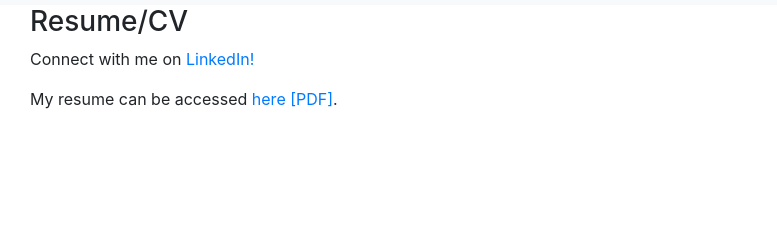
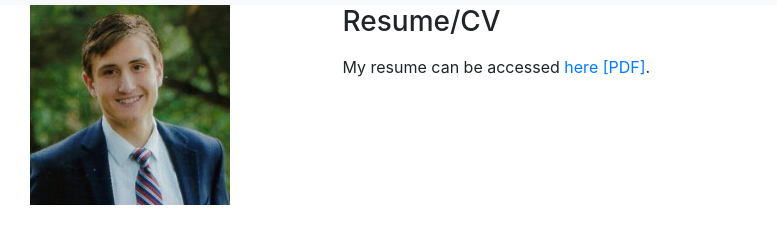
Before and after one commit to Dmartin42/Dmartin42.github.io, a plain HTML site: page CV.html in a window 1280 px wide. Shown: the part 51-294 px from the top of the page, without its empty margins (0-777 px from the left). Drawn offline with nearby package versions, Linux system fonts and the light colour scheme; files that its build step writes are made by us from their sources.

Commit message:
Update CV.html

```diff
--- a/CV.html
+++ b/CV.html
@@ -65,6 +65,11 @@
              <!-- About section -->
              <div class="row" id="CV">
 
+		     <!--Profile Pic -->
+				<div class="col-3">
+                    <img src="media/ProfPic.jfif" class="img-fluid">
+                </div>
+
 
 
                     <!--CV Text -->
@@ -73,7 +78,7 @@
 
 					  <h3>Resume/CV</h3>
 			    			<p>
-							Connect with me on <a href="https://www.linkedin.com/in/daniel-lane-martin/">LinkedIn!</a>
+
 			    			</p>
 			    			<p>
 							My resume can be accessed <a href="DanielMartinResume22.pdf">here [PDF]</a>.
```
